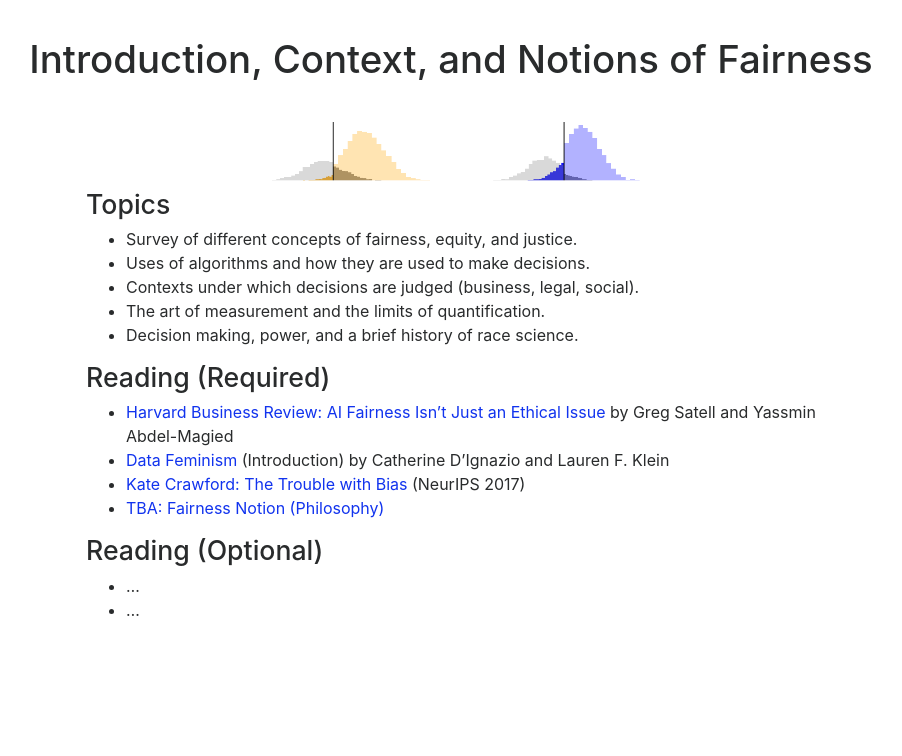
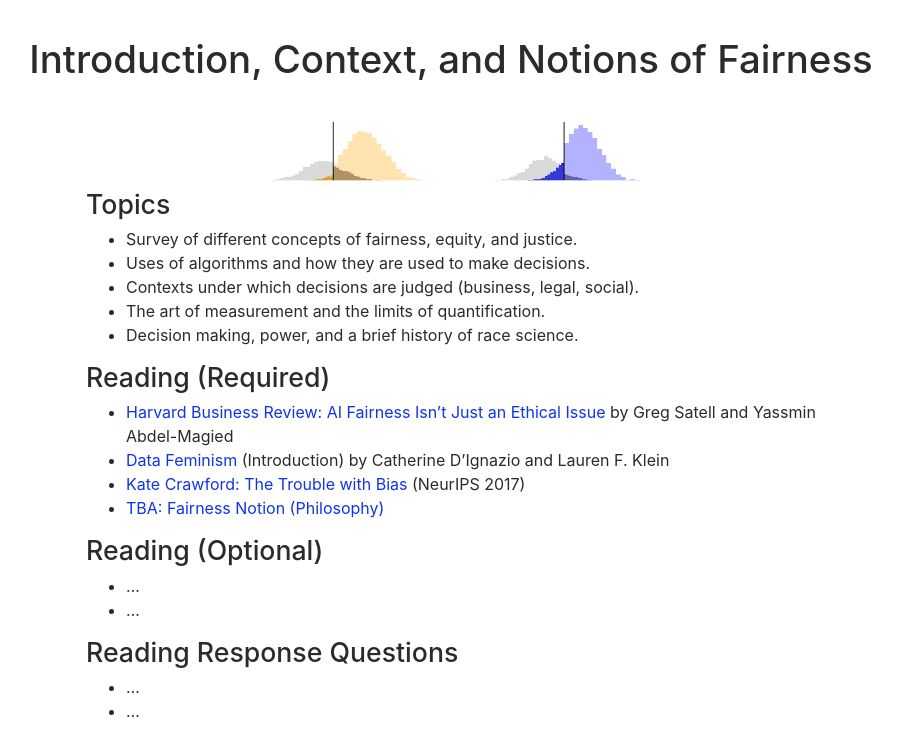
Before and after one commit to afraenkel/course-fairness-webpage, a Jekyll site: the page built from weeks/week01.md, in a window 1280 px wide. Shown: the top 756 px of the page, without its empty margins (189-1091 px from the left). Built offline with Jekyll 4.4.1, drawn with Linux system fonts in a browser that asks for light colours; nearby versions of some CDN libraries.

Commit message:
stub for reading responses

```diff
--- a/weeks/week01.md
+++ b/weeks/week01.md
@@ -29,3 +29,8 @@ doodle: /doodle.png
 
 * ...
 * ...
+
+## Reading Response Questions
+
+* ...
+* ...
```
